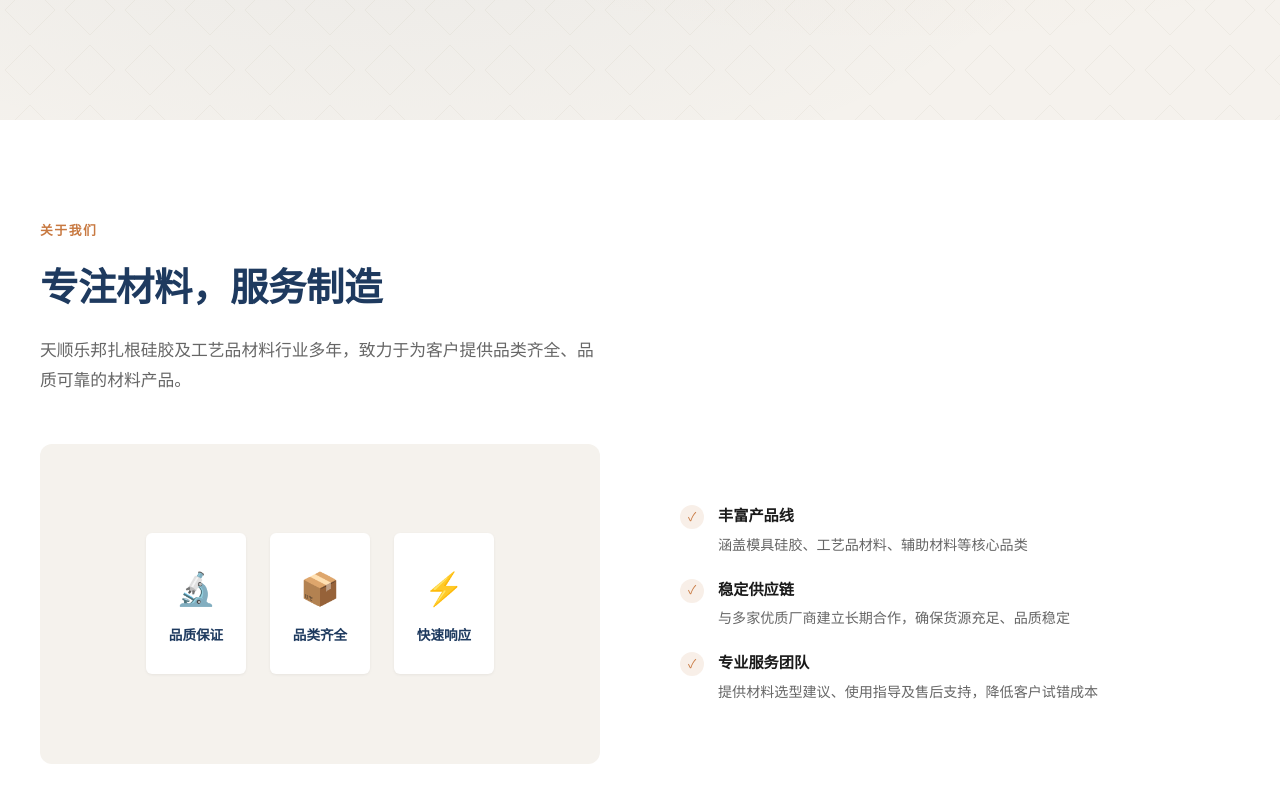
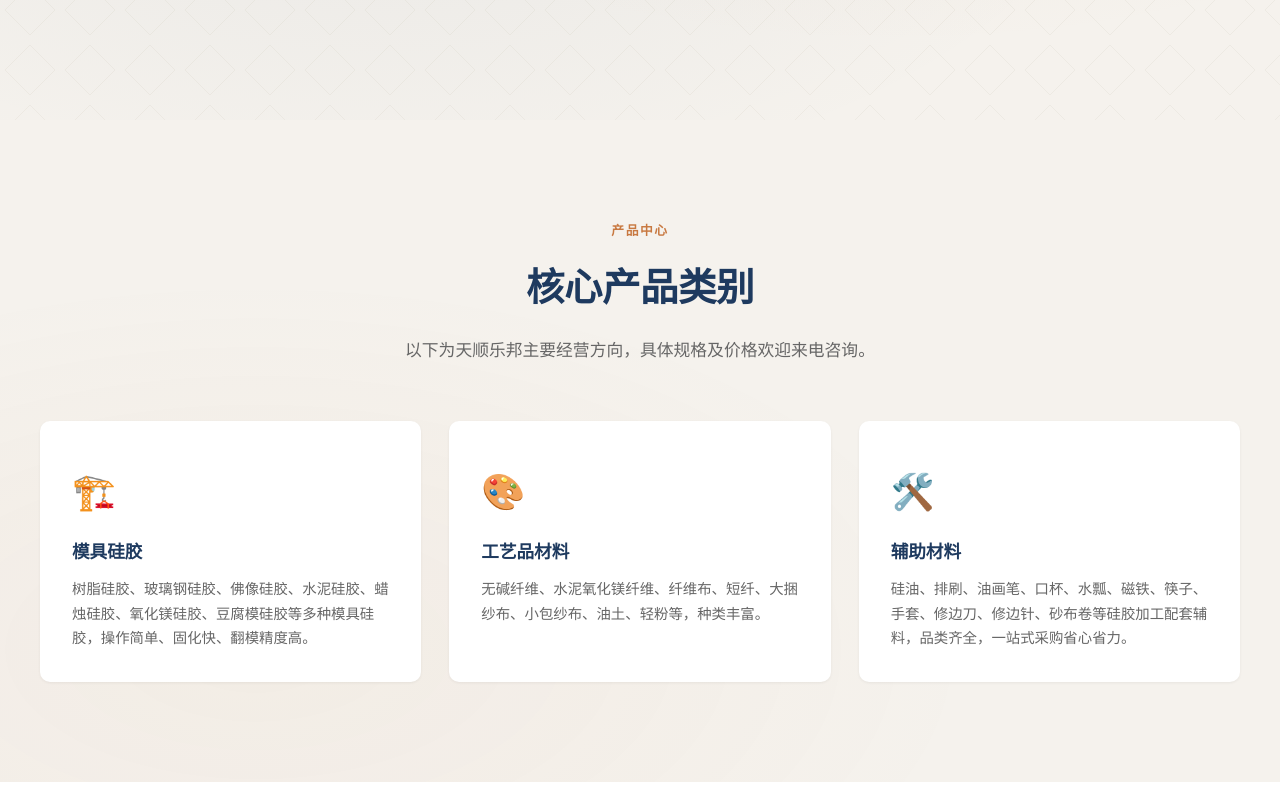
Before and after one commit to 111YX111/tianshunlebang, a plain HTML site: page index.html in a window 1280 px wide. Shown: the part 680-1480 px from the top of the page. Drawn offline with Linux system fonts and the light colour scheme.

Commit message:
删除关于我们页面及其导航链接

```diff
--- a/index.html
+++ b/index.html
@@ -418,7 +418,6 @@
   <div class="nav-logo"></div>
   <ul class="nav-links">
     <li><a href="#home">首页</a></li>
-    <li><a href="#about">关于我们</a></li>
     <li><a href="#products">产品中心</a></li>
     <li><a href="#contact">联系我们</a></li>
   </ul>
@@ -437,59 +436,6 @@
   </div>
 </section>
 
-<!-- ═══════ ABOUT ═══════ -->
-<section class="about" id="about">
-  <div class="container">
-    <div class="fade-in">
-      <div class="section-label">关于我们</div>
-      <h2 class="section-title">专注材料，服务制造</h2>
-      <p class="section-desc">天顺乐邦扎根硅胶及工艺品材料行业多年，致力于为客户提供品类齐全、品质可靠的材料产品。</p>
-    </div>
-    <div class="about-grid">
-      <div class="about-visual fade-in">
-        <div class="about-icon-row">
-          <div class="about-icon-card">
-            <div class="icon">🔬</div>
-            <div class="label">品质保证</div>
-          </div>
-          <div class="about-icon-card">
-            <div class="icon">📦</div>
-            <div class="label">品类齐全</div>
-          </div>
-          <div class="about-icon-card">
-            <div class="icon">⚡</div>
-            <div class="label">快速响应</div>
-          </div>
-        </div>
-      </div>
-      <div class="fade-in">
-        <ul class="feature-list">
-          <li>
-            <span class="check">✓</span>
-            <div>
-              <h4>丰富产品线</h4>
-              <p>涵盖模具硅胶、工艺品材料、辅助材料等核心品类</p>
-            </div>
-          </li>
-          <li>
-            <span class="check">✓</span>
-            <div>
-              <h4>稳定供应链</h4>
-              <p>与多家优质厂商建立长期合作，确保货源充足、品质稳定</p>
-            </div>
-          </li>
-          <li>
-            <span class="check">✓</span>
-            <div>
-              <h4>专业服务团队</h4>
-              <p>提供材料选型建议、使用指导及售后支持，降低客户试错成本</p>
-            </div>
-          </li>
-        </ul>
-      </div>
-    </div>
-  </div>
-</section>
 
 <!-- ═══════ PRODUCTS ═══════ -->
 <section class="products" id="products">
```
